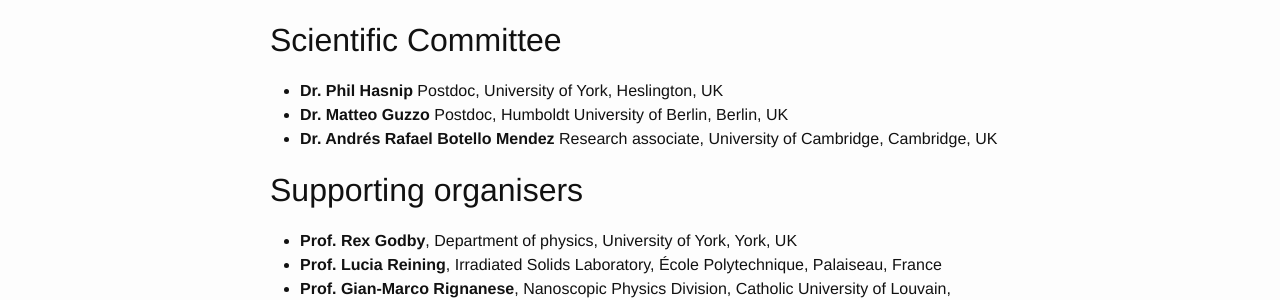
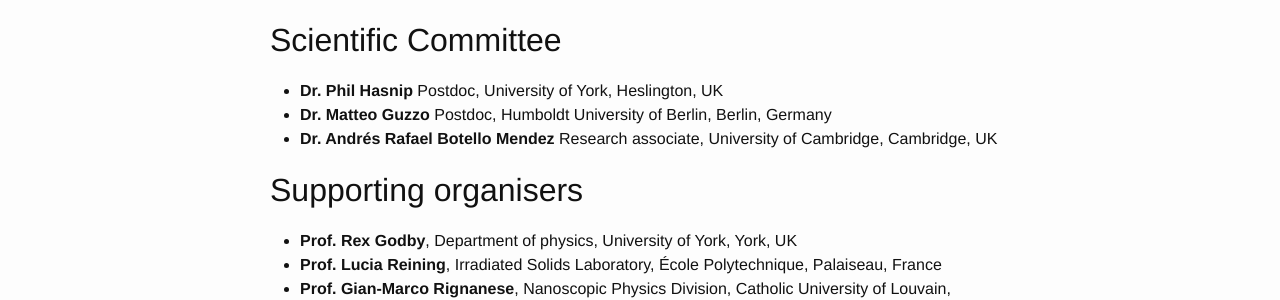
Before and after one commit to yrm2017/yrm2017.github.io, a Jekyll site: the page built from organisation.md, in a window 1280 px wide. Shown: the part 346-646 px from the top of the page. Built offline with Jekyll 4.4.1, drawn with Linux system fonts in a browser that asks for light colours.

Commit message:
Update organisation.md

```diff
--- a/organisation.md
+++ b/organisation.md
@@ -17,7 +17,7 @@
 <b></b>
 
 * **Dr. Phil Hasnip** Postdoc, University of York, Heslington, UK
-* **Dr. Matteo Guzzo** Postdoc, Humboldt University of Berlin, Berlin, UK
+* **Dr. Matteo Guzzo** Postdoc, Humboldt University of Berlin, Berlin, Germany
 * **Dr. Andrés Rafael Botello Mendez** Research associate, University of Cambridge, Cambridge, UK
 
 <!--
```
